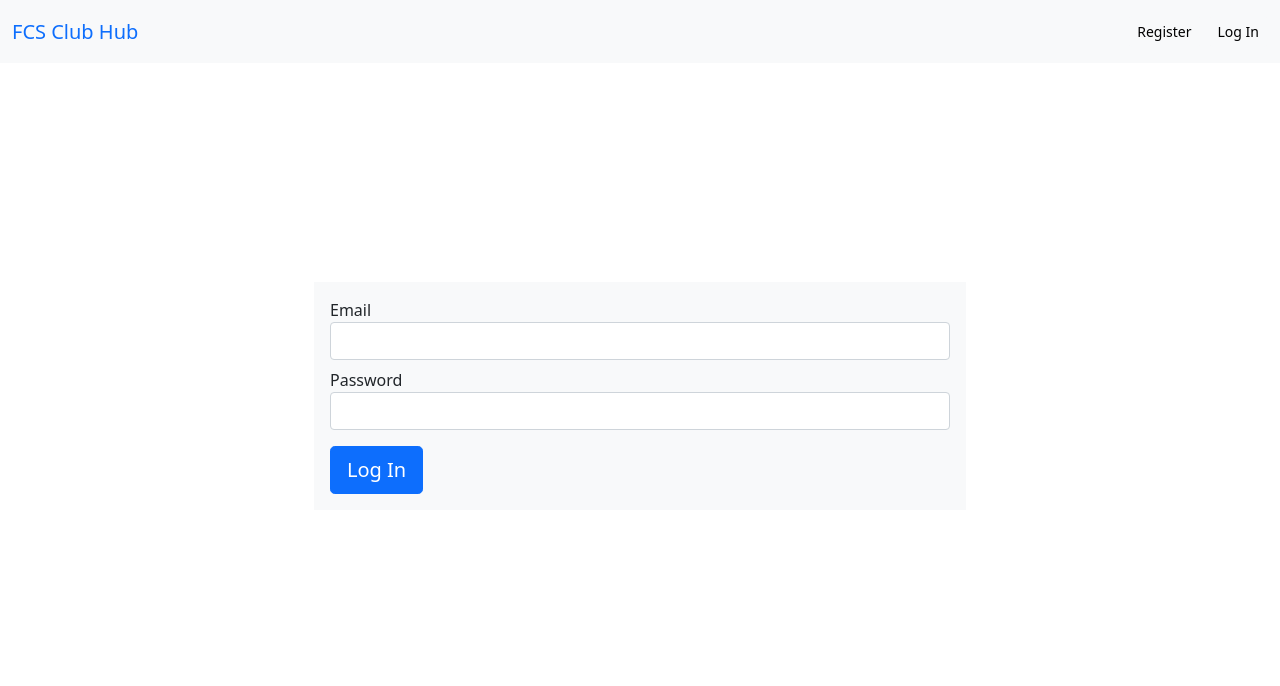
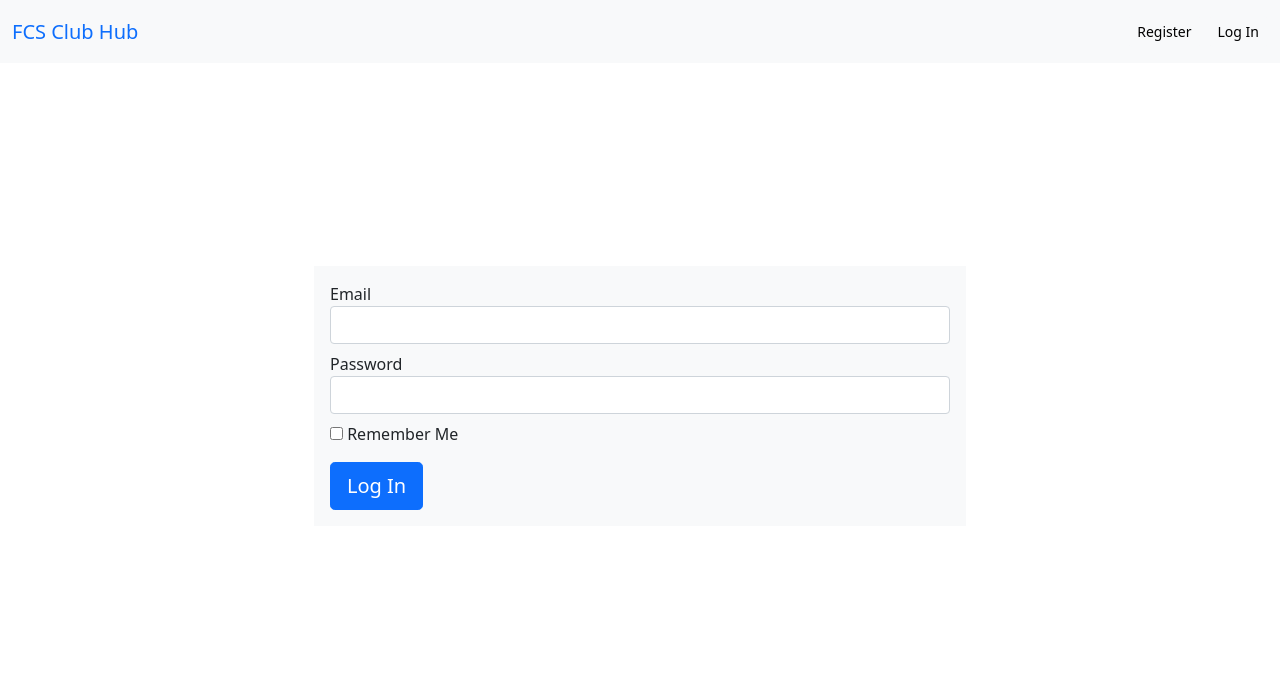
Before and after one commit to FCS-Coding-Club/FCS-ClubHub, a Flask app: page /login in a window 1280 px wide. Shown: the top 686 px of the page. Run offline with Flask 2, Linux system fonts and the light colour scheme.

Commit message:
Removed Authenticated Text and Added "Remember Me"

```diff
--- a/app/templates/index.html
+++ b/app/templates/index.html
@@ -8,5 +8,4 @@
 {% block content %}
 <div class="has-b">
     <img class="rounded mx-auto d-block" src="../static/img/FCS_Logo.jpeg" style="z-index: -1; position: relative;" id="big-fcs-logo">
-    Authenticated: {{ current_user.is_authenticated }}
 {% endblock %}
--- a/app/templates/login.html
+++ b/app/templates/login.html
@@ -27,6 +27,10 @@
                 {% endfor %}
                 {{form.password(size=30, class="form-control", **{'type': 'password'})}}
             </div>
+            <div class="form-group my-2">
+                {{form.remember_me()}}
+                <label for="remember_me">Remember Me</label>
+            </div>
             <input type ="submit" class="btn btn-lg btn-primary my-2" value = "Log In" />
         </form>
     </div>
--- a/app/views/accounts.py
+++ b/app/views/accounts.py
@@ -5,6 +5,7 @@ from flask_login import LoginManager, login_user, logout_user, current_user
 from flask_login.utils import login_required
 from flask_wtf import FlaskForm
 from wtforms import StringField
+from wtforms.fields.simple import BooleanField
 from wtforms.validators import DataRequired, Email, EqualTo, Length, ValidationError
 from app.models import models
 
@@ -77,6 +78,7 @@ class RegisterForm(FlaskForm):
 class LoginForm(FlaskForm):
     email = StringField('Email', validators=[DataRequired(), Email(), ValidEmailDomain(suffix=fcs_suffix), ValidLoginEmail()])
     password = StringField(label='Password', validators=[DataRequired(), CheckPassword()])
+    remember_me = BooleanField(label = 'Remember Me')
 
 # Registration Routing
 @mod.route("/register", methods=['GET', 'POST'])
@@ -128,7 +130,7 @@ def login():
         # This is where the login request is handled
         if form.validate_on_submit():
             user = models.User.query.filter_by(email=form.email.data).first()
-            login_user(user)
+            login_user(user, remember=form.remember_me)
             flash('Logged in successfully.')
             # This works, but does not redirect, only renders the index page
             return redirect(url_for('general.homepage'))
```
